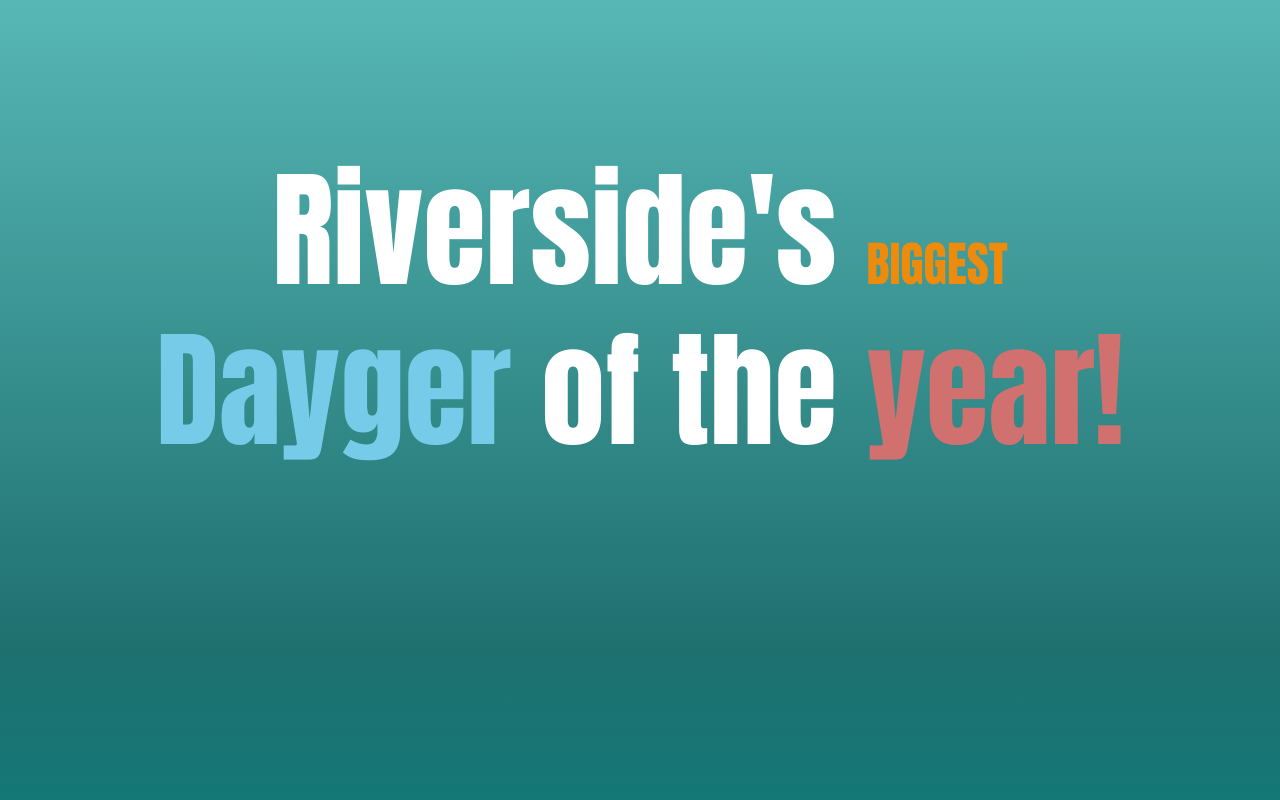
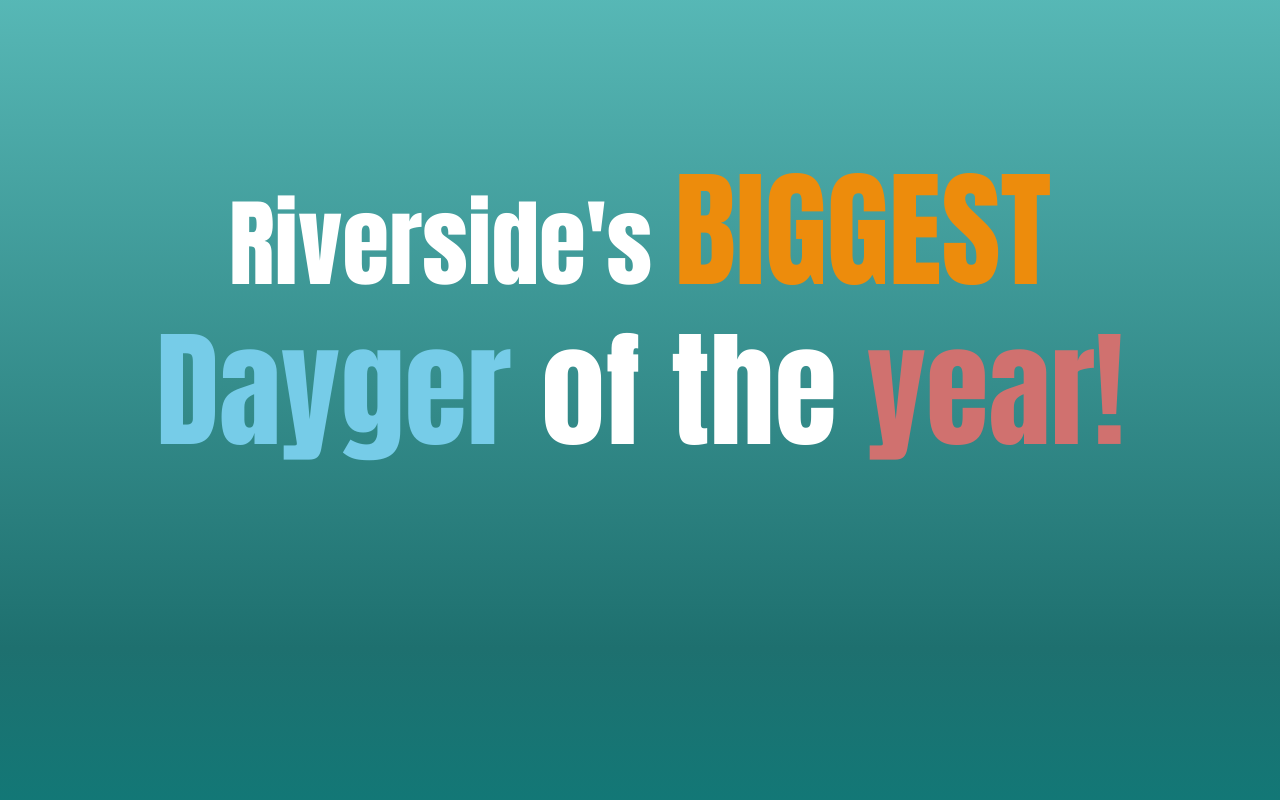
Before and after one commit to houstongunter/kappapalooza1, a React (Vite) app: page / in a window 1280 px wide. Shown: the part 840-1640 px from the top of the page. Built offline with nearby package versions, Linux system fonts and the light colour scheme; a web font is replaced by a local one.

Commit message:
question fix

```diff
--- a/src/components/Question.jsx
+++ b/src/components/Question.jsx
@@ -30,19 +30,19 @@ const Question = () => {
       <div className="flex flex-col justify-center items-center h-full text-3xl text-white space-y-8 ">
         <motion.p style={{ scale }}>What is Kappapalooza?</motion.p>
         <motion.p
-          className="text-4xl lg:text-9xl text-center w-full"
+          className="text-4xl lg:text-8xl text-center w-full"
           initial="hidden"
           animate={isInView ? "visible" : "hidden"}
           variants={popInAnimation8xl}
         >
           Riverside&apos;s{" "}
-          <span className="text-kappa-orangeyellow text-5xl">BIGGEST</span>
+          <span className="text-kappa-orangeyellow text-5xl lg:text-9xl">BIGGEST</span>
         </motion.p>
         <motion.p
           initial="hidden"
           animate={isInView ? "visible" : "hidden"}
           variants={popInAnimation9xl}
-          className="text-7xl lg:text-9xl w-full text-center"
+          className="text-5xl lg:text-9xl w-full text-center"
         >
           <span className="text-kappa-lightcyan">Dayger</span> of the{" "}
           <span className="text-kappa-pinkish">year!</span>
```
